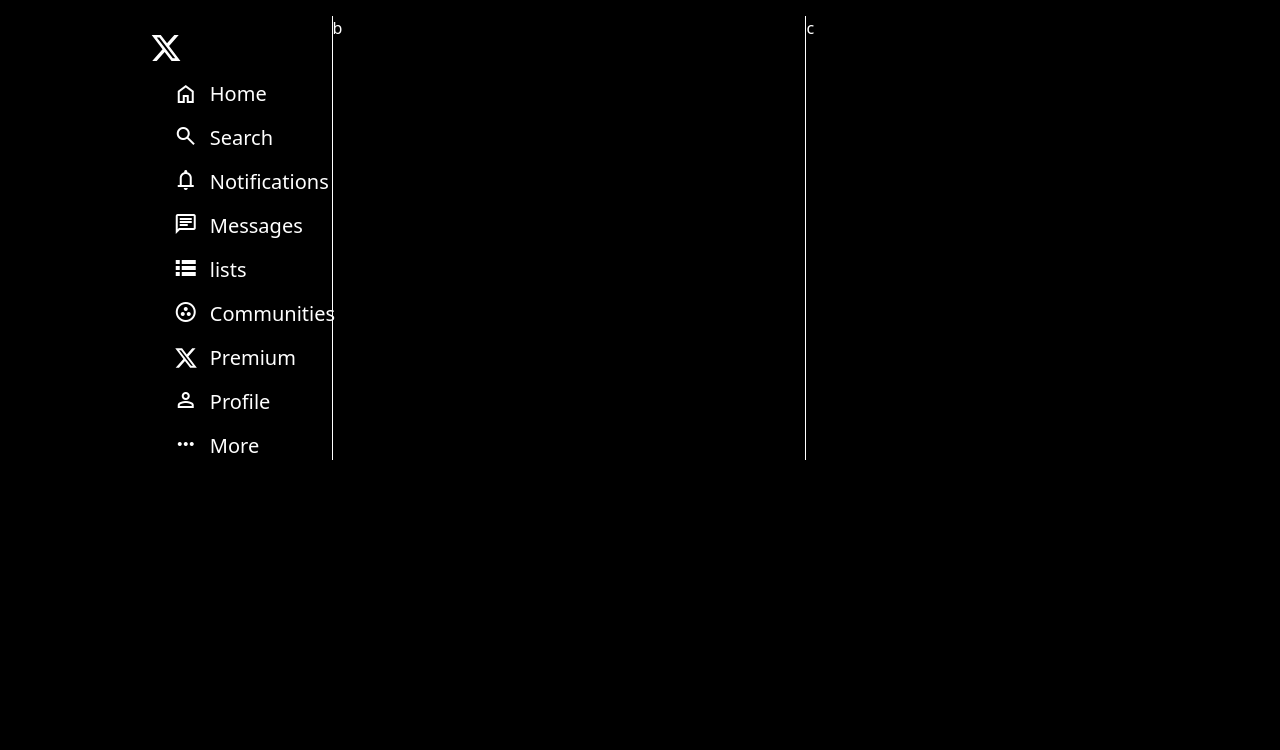
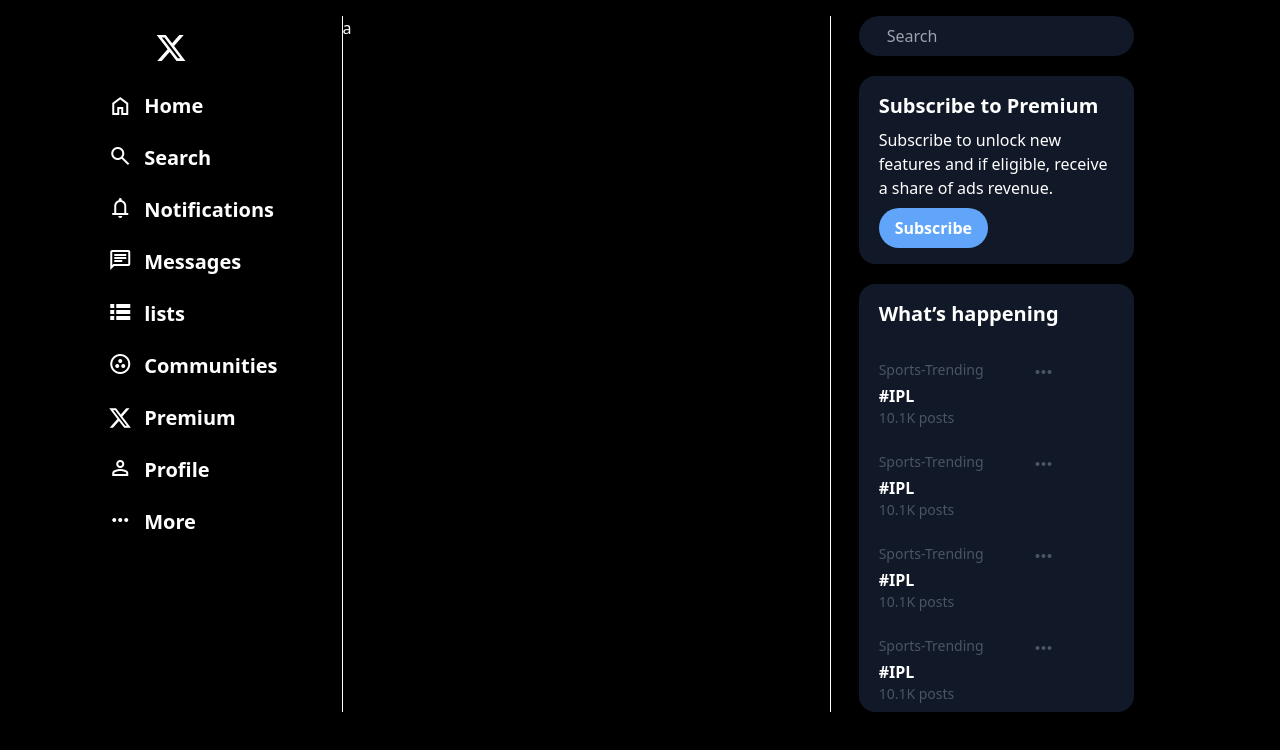
Before and after one commit to abhashsolanki18/X_Clone, a website: page index.html in a window 1280 px wide. Drawn offline with nearby package versions, Linux system fonts and the light colour scheme.

Commit message:
Whats_happening

```diff
--- a/index.html
+++ b/index.html
@@ -22,39 +22,39 @@
                     </g>
                 </svg>
             </div>
-            <div class="sidebar flex justify-end">
-                <ul class="flex flex-col text-xl space-y-4 w-1/2">
-                    <li class="flex justify-start items-center gap-3 w-fit px-2 hover:border-0 hover:rounded-xl hover:bg-gray-900">
+            <div class="sidebar flex justify-end font-bold">
+                <ul class="flex flex-col text-xl  px-11">
+                    <li class="flex justify-start items-center gap-3 w-fit  px-5 py-3  hover:cursor-pointer hover:rounded-3xl hover:bg-gray-900">
                         <span class="material-symbols-outlined">
                             home</span>
                             Home
                     </li>
-                    <li class="flex justify-start items- w-fit px-2 hover:border-0 hover:rounded-xl hover:bg-gray-900 center gap-3">
+                    <li class="flex justify-start items- w-fit  px-5 py-3  hover:rounded-3xl hover:cursor-pointer hover:bg-gray-900 center gap-3">
                         <span class="material-symbols-outlined">
                             search</span>
                             Search
                     </li>
-                    <li class="flex justify-start items- w-fit px-2 hover:border-0 hover:rounded-xl  hover:bg-gray-900 center gap-3">
+                    <li class="flex justify-start items- w-fit  px-5 py-3   hover:cursor-pointer hover:rounded-3xl hover:bg-gray-900 center gap-3">
                         <span class="material-symbols-outlined">
                             notifications</span>
                             Notifications
                     </li>
-                    <li class="flex justify-start items- w-fit px-2 hover:border-0 hover:rounded-xl  hover:bg-gray-900 center gap-3">
+                    <li class="flex justify-start items- w-fit  px-5 py-3   hover:cursor-pointer hover:rounded-3xl hover:bg-gray-900 center gap-3">
                         <span class="material-symbols-outlined">
                             message</span>
                             Messages
                     </li>
-                    <li class="flex justify-start items- w-fit px-2 hover:border-0 hover:rounded-xl  hover:bg-gray-900 center gap-3">
+                    <li class="flex justify-start items- w-fit  px-5 py-3   hover:cursor-pointer hover:rounded-3xl hover:bg-gray-900 center gap-3">
                         <span class="material-symbols-outlined">
                             lists</span>
                             lists
                     </li>
-                    <li class="flex justify-start items- w-fit px-2 hover:border-0 hover:rounded-xl  hover:bg-gray-900 center gap-3">
+                    <li class="flex justify-start items- w-fit  px-5 py-3   hover:cursor-pointer hover:rounded-3xl hover:bg-gray-900 center gap-3">
                         <span class="material-symbols-outlined">
                             communities</span>
                             Communities
                     </li>
-                    <li class="flex justify-start items- w-fit px-2 hover:border-0 hover:rounded-xl  hover:bg-gray-900 center gap-3"><svg viewBox="0 0 24 24" aria-hidden="true"
+                    <li class="flex justify-start items- w-fit  px-5 py-3   hover:cursor-pointer hover:rounded-3xl hover:bg-gray-900 center gap-3"><svg viewBox="0 0 24 24" aria-hidden="true"
                         class="invert w-6 r-4qtqp9 r-yyyyoo r-dnmrzs r-bnwqim r-1plcrui r-lrvibr r-lrsllp r-1nao33i r-16y2uox r-8kz0gk">
                         <g>
                             <path
@@ -63,12 +63,12 @@
                         </g>
                     </svg>Premium
                     </li>
-                    <li class="flex justify-start items- w-fit px-2 hover:border-0 hover:rounded-xl  hover:bg-gray-900 center gap-3">
+                    <li class="flex justify-start items- w-fit  px-5 py-3   hover:cursor-pointer hover:rounded-3xl hover:bg-gray-900 center gap-3">
                         <span class="material-symbols-outlined">
                             person</span>
                             Profile
                     </li>
-                    <li class="flex justify-start items- w-fit px-2 hover:border-0 hover:rounded-xl  hover:bg-gray-900 center gap-3">
+                    <li class="flex justify-start items- w-fit  px-5 py-3   hover:cursor-pointer hover:rounded-3xl hover:bg-gray-900 center gap-3">
                         <span class="material-symbols-outlined">
                             more_horiz</span>
                             More
@@ -76,8 +76,44 @@
                 </ul>
             </div>
         </div>
-        <div class="second w-full border-x border-white">b</div>
-        <div class="third w-full">c</div>
+        <div class="second w-full border-x border-white">a</div>
+        <div class="third w-[85%] space-y-5 px-7">
+            <div class="search">
+                <input type="text" placeholder="Search" class="w-[70%] rounded-full px-7 py-2 bg-gray-900">
+            </div>
+            <div class="premium w-[70%] bg-gray-900 rounded-2xl px-5 py-2">
+                <h1 class="font-bold text-xl py-2">Subscribe to Premium</h1>
+                <h2>Subscribe to unlock new features and if eligible, receive a share of ads revenue.</h2>
+            <div class="subscribe font-bold w-fit rounded-3xl px-4 py-2 my-2 bg-blue-400 hover:cursor-pointer hover:bg-blue-500">Subscribe</div>
+            </div>
+            <div class="Whats_happening  w-[70%] bg-gray-900 rounded-2xl px-5 py-2">
+                <div class="title font-bold text-xl py-2">What’s happening</div>
+                <div class="category mt-6 flex text-sm  text-gray-600">Sports-Trending
+                    <div class="more flex justify-end px-12"><span class="material-symbols-outlined">
+                        more_horiz</span></div>
+                </div>
+                <div class="hashtag font-bold">#IPL</div>
+                <div class="posts text-sm text-gray-600">10.1K posts</div>
+                <div class="category mt-6 flex text-sm  text-gray-600">Sports-Trending
+                    <div class="more flex justify-end px-12"><span class="material-symbols-outlined">
+                        more_horiz</span></div>
+                </div>
+                <div class="hashtag font-bold">#IPL</div>
+                <div class="posts text-sm text-gray-600">10.1K posts</div>
+                <div class="category mt-6 flex text-sm  text-gray-600">Sports-Trending
+                    <div class="more flex justify-end px-12"><span class="material-symbols-outlined">
+                        more_horiz</span></div>
+                </div>
+                <div class="hashtag font-bold">#IPL</div>
+                <div class="posts text-sm text-gray-600">10.1K posts</div>
+                <div class="category mt-6 flex text-sm  text-gray-600">Sports-Trending
+                    <div class="more flex justify-end px-12"><span class="material-symbols-outlined">
+                        more_horiz</span></div>
+                </div>
+                <div class="hashtag font-bold">#IPL</div>
+                <div class="posts text-sm text-gray-600">10.1K posts</div>
+            </div>
+        </div>
     </div>
 </body>
 
```
Also changed, not shown: css/output.css.
